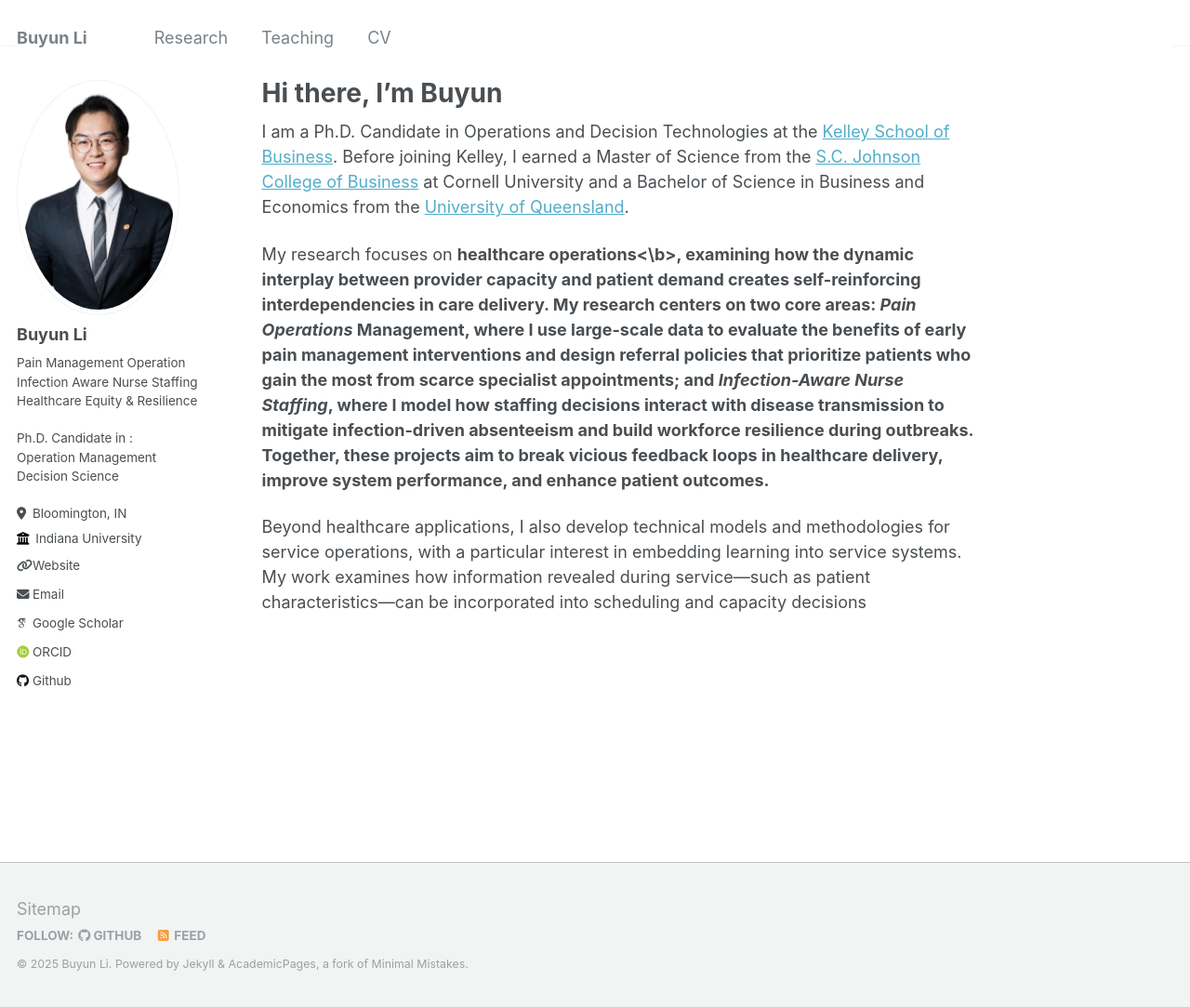
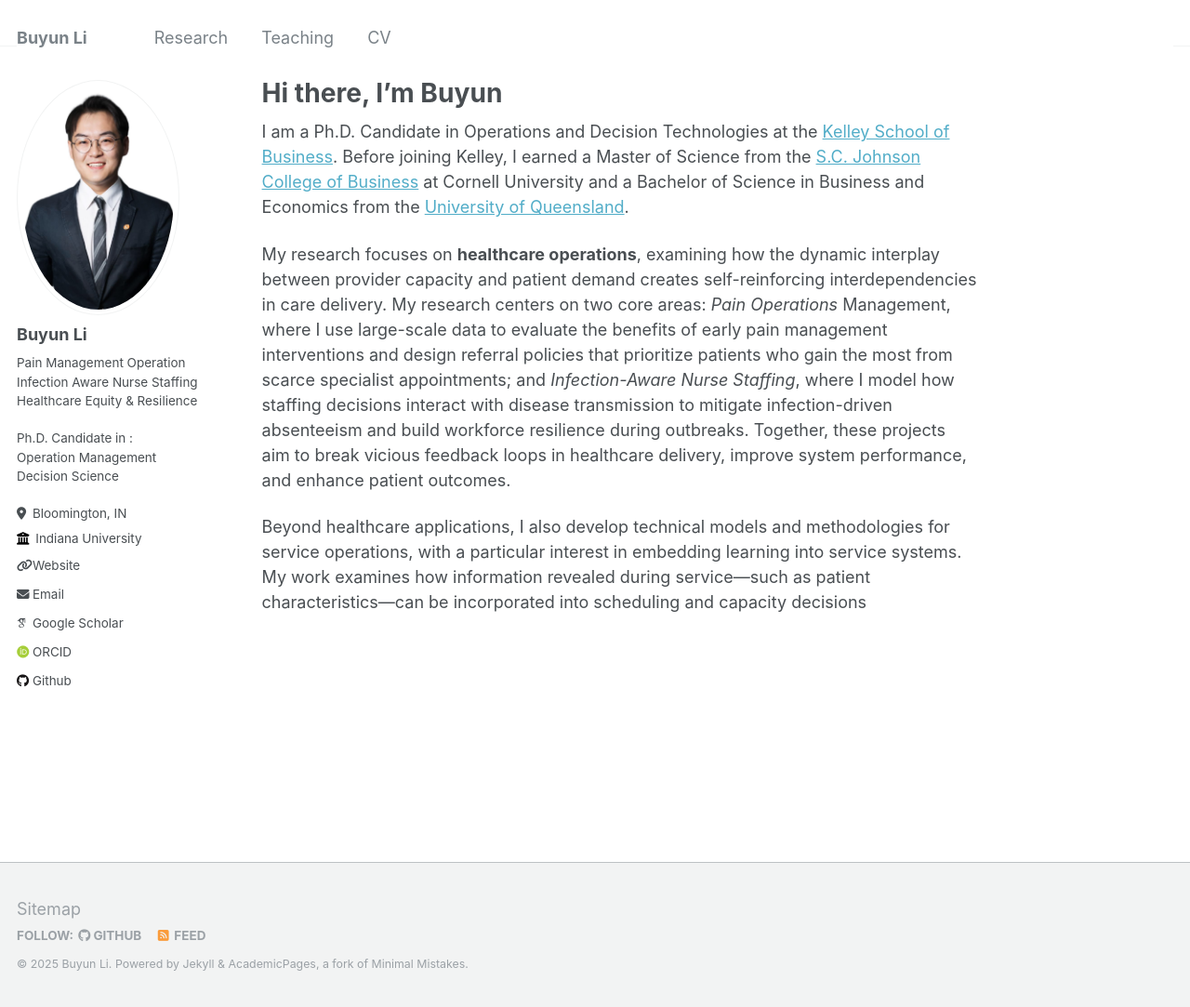
Before and after one commit to BuyunLi/BuyunLi.github.io, a Jekyll site: the page built from _pages/about.md, in a window 1280 px wide and 1083 px high. Shown: the whole window at 93% size. Built offline with Jekyll 4.4.1, drawn with Linux system fonts in a browser that asks for light colours; some web fonts are replaced.

Commit message:
Update about.md

```diff
--- a/_pages/about.md
+++ b/_pages/about.md
@@ -8,6 +8,6 @@ redirect_from:
 ---
 I am a Ph.D. Candidate in Operations and Decision Technologies at the [Kelley School of Business](https://kelley.iu.edu/). Before joining Kelley, I earned a Master of Science from the [S.C. Johnson College of Business](https://business.cornell.edu/) at Cornell University and a Bachelor of Science in Business and Economics from the  [University of Queensland](https://bel.uq.edu.au/).
 
- My research focuses on <b>healthcare operations<\b>, examining how the dynamic interplay between provider capacity and patient demand creates self-reinforcing interdependencies in care delivery. My research centers on two core areas: <em>Pain Operations</em> Management, where I use large-scale data to evaluate the benefits of early pain management interventions and design referral policies that prioritize patients who gain the most from scarce specialist appointments; and <em>Infection-Aware Nurse Staffing</em>, where I model how staffing decisions interact with disease transmission to mitigate infection-driven absenteeism and build workforce resilience during outbreaks. Together, these projects aim to break vicious feedback loops in healthcare delivery, improve system performance, and enhance patient outcomes.
+ My research focuses on <b>healthcare operations</b>, examining how the dynamic interplay between provider capacity and patient demand creates self-reinforcing interdependencies in care delivery. My research centers on two core areas: <em>Pain Operations</em> Management, where I use large-scale data to evaluate the benefits of early pain management interventions and design referral policies that prioritize patients who gain the most from scarce specialist appointments; and <em>Infection-Aware Nurse Staffing</em>, where I model how staffing decisions interact with disease transmission to mitigate infection-driven absenteeism and build workforce resilience during outbreaks. Together, these projects aim to break vicious feedback loops in healthcare delivery, improve system performance, and enhance patient outcomes.
 
 Beyond healthcare applications, I also develop technical models and methodologies for service operations, with a particular interest in embedding learning into service systems. My work examines how information revealed during service—such as patient characteristics—can be incorporated into scheduling and capacity decisions
```
